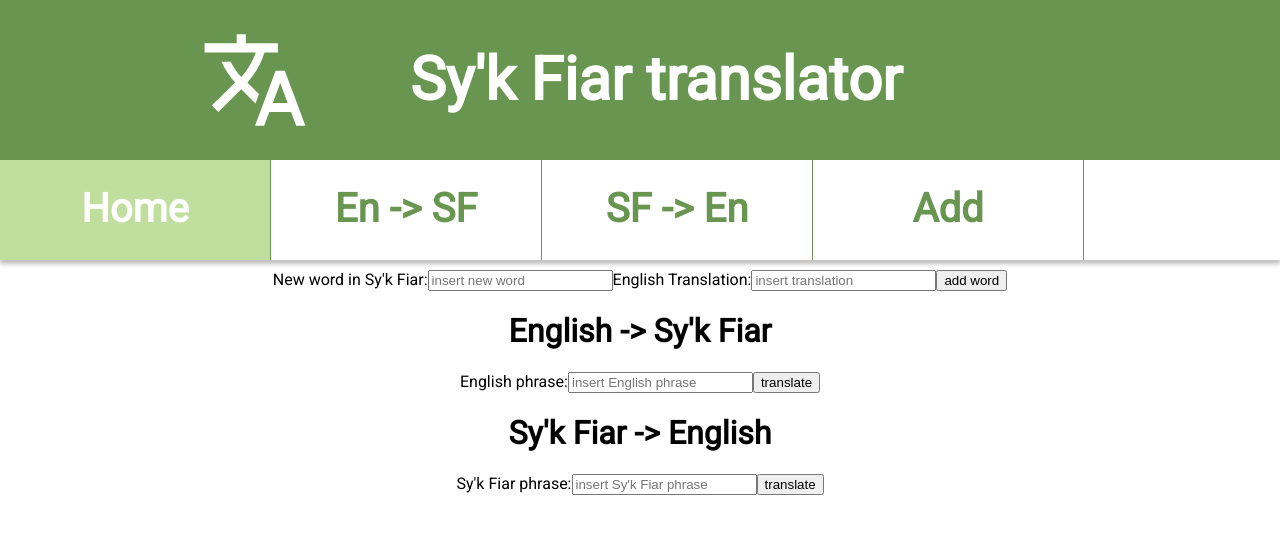
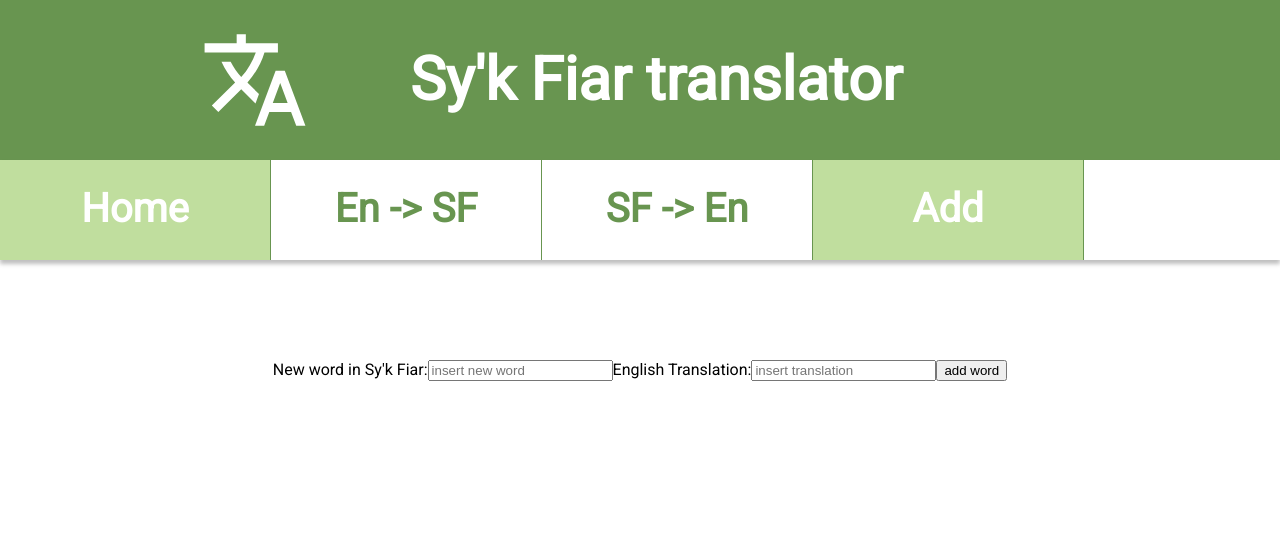
Before and after one commit to MareikeTaeubner/sy-k-fiar-translator, a React (Create React App) app: page / in a window 1280 px wide. Shown: the top 534 px of the page. Built offline with nearby package versions, Linux system fonts and the light colour scheme; what lowdb would draw is missing.

Commit message:
added basic routing to menu

```diff
--- a/package.json
+++ b/package.json
@@ -6,6 +6,8 @@
     "lowdb": "^1.0.0",
     "react": "^16.8.6",
     "react-dom": "^16.8.6",
+    "react-router": "^5.0.0",
+    "react-router-dom": "^5.0.0",
     "react-scripts": "3.0.1",
     "stemmer": "^1.0.3"
   },
--- a/src/App.css
+++ b/src/App.css
@@ -53,3 +53,9 @@ nav a.active {
 nav a:hover {
   filter: brightness(90%);
 }
+
+main {
+  margin-top: 100px;
+  margin-left: 150px;
+  margin-right: 150px;
+}
--- a/src/App.js
+++ b/src/App.js
@@ -4,14 +4,19 @@ import AddWord from "./AddWord";
 import TranslateGui from "./TranslateGui";
 import Header from "./Header";
 import Menu from "./Menu";
+import { BrowserRouter, Route } from "react-router-dom";
 
 function App() {
   return (
     <div className="App">
-      <Header />
-      <Menu />
-      <AddWord />
-      <TranslateGui />
+      <BrowserRouter>
+        <Header />
+        <Menu />
+        <main>
+          <Route path="/" exact component={AddWord} />
+          <Route path="/translate" component={TranslateGui} />
+        </main>
+      </BrowserRouter>
     </div>
   );
 }
--- a/src/Menu.js
+++ b/src/Menu.js
@@ -1,28 +1,19 @@
 import React from "react";
+import { NavLink } from "react-router-dom";
 
 function Menu() {
   return (
     <nav>
-      <Item text="Home" active />
-      <Item text="En -> SF" />
-      <Item text="SF -> En" />
-      <Item text="Add" />
+      <NavLink to="/" exact>
+        Home
+      </NavLink>
+      <NavLink to="/translate">En -> SF</NavLink>
+      <NavLink to="/translate">SF -> En</NavLink>
+      <NavLink to="/" exact>
+        Add
+      </NavLink>
     </nav>
   );
 }
 
-/**
- *
- * @param {Object} props
- * @param {string} props.text
- * @param {boolean} [props.active]
- */
-function Item({ text, active = false }) {
-  return (
-    <a href="#" className={active ? "active" : ""}>
-      {text}
-    </a>
-  );
-}
-
 export default Menu;
```
Also changed, not shown: 1 other file (tests, documents, lock files or other folders).
